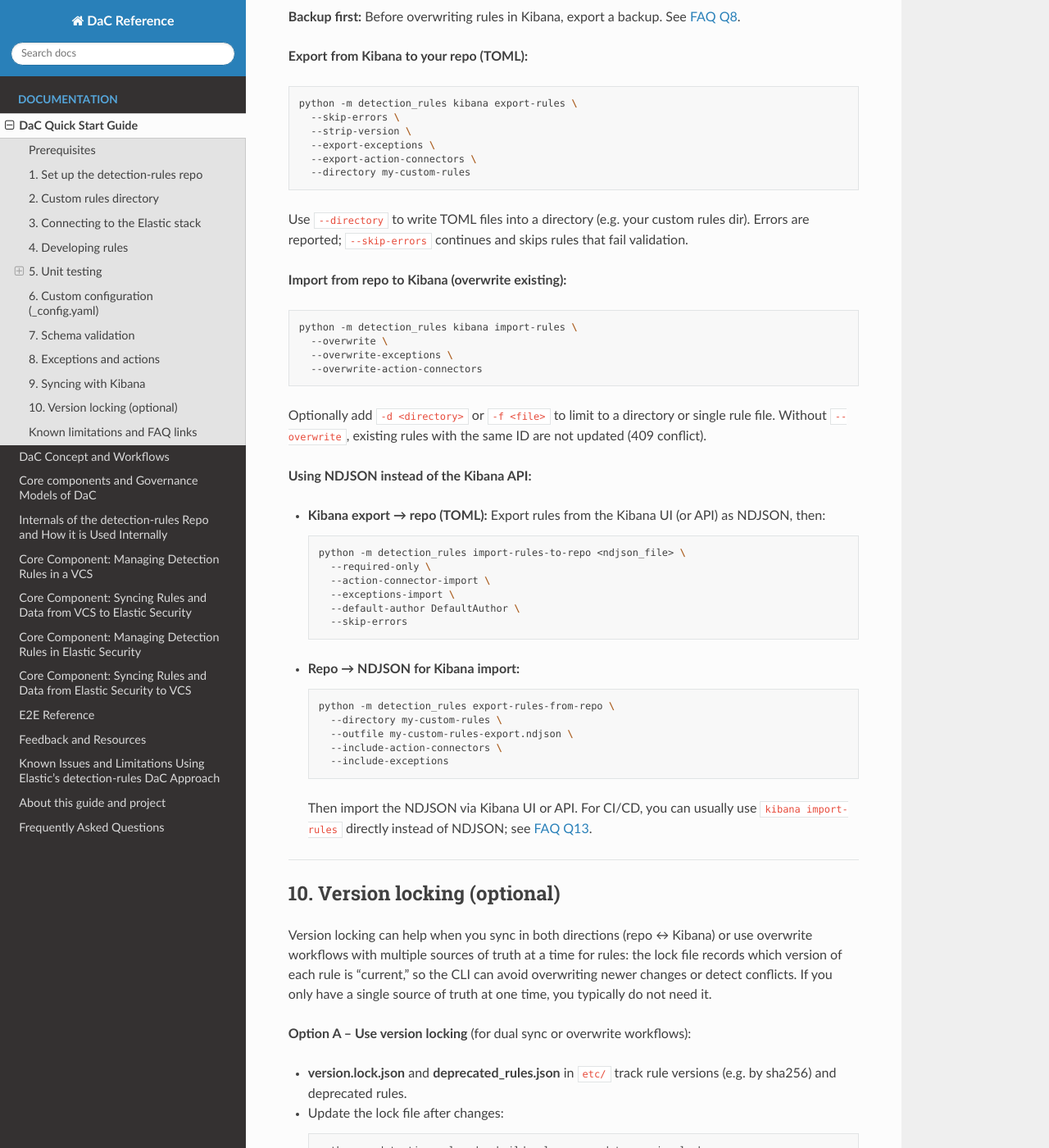
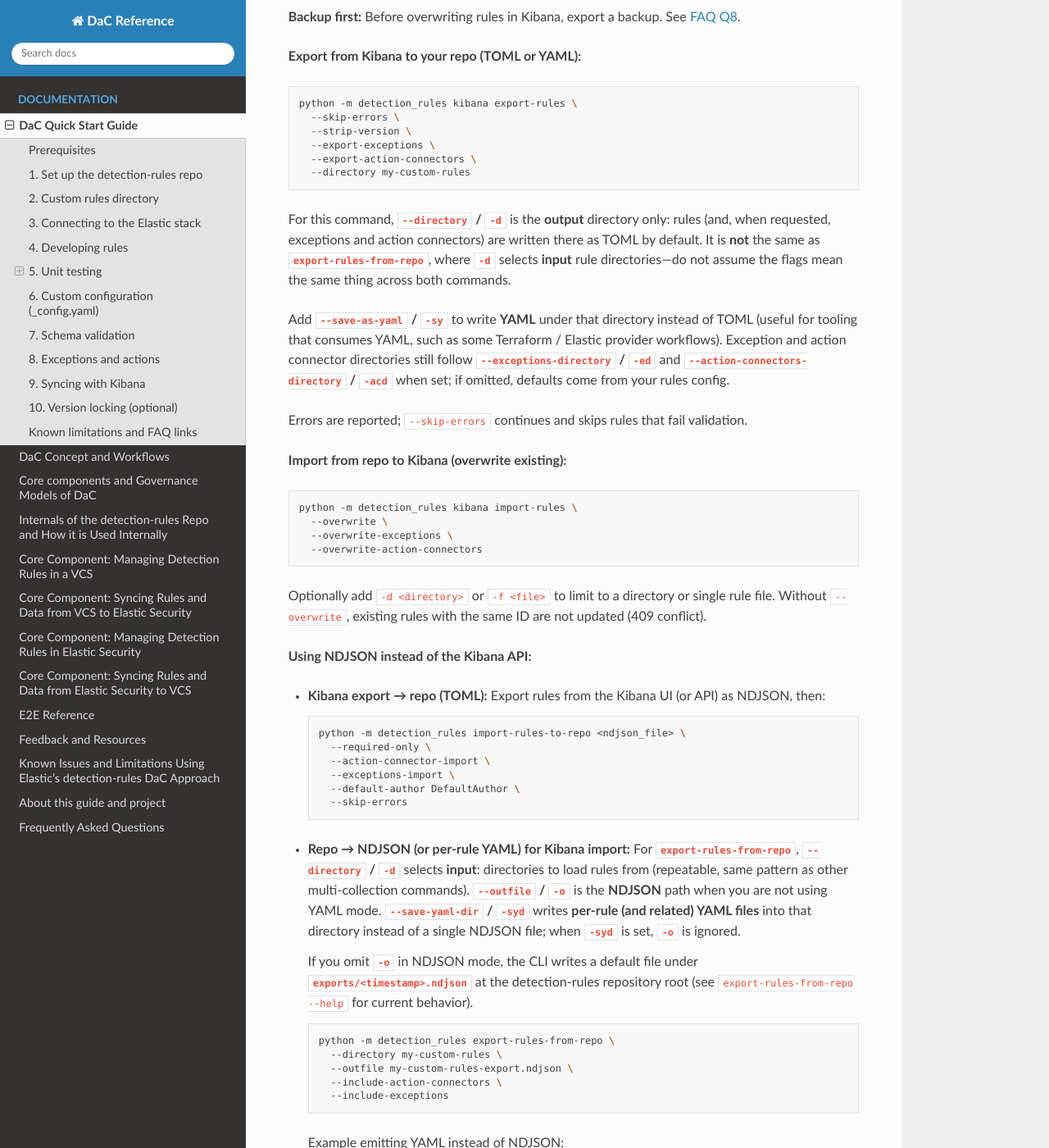
Before and after one commit to elastic/DaC-Reference, a Sphinx documentation site: the page built from docs/dac_quick_start_guide.md, in a window 1280 px wide and 1400 px high, scrolled down 8029 px. Shown: the whole window at 82% size. Built offline with Sphinx 7.4.7 and the Read the Docs theme 3.1.0, drawn with Linux system fonts in a browser that asks for light colours; some of the changed text lies outside the part shown.

Commit message:
[FR] Add updates for YAML support

````diff
--- a/docs/dac_quick_start_guide.md
+++ b/docs/dac_quick_start_guide.md
@@ -281,7 +281,7 @@ You can manage **exception lists** and **response actions** (and action connecto
 
 **Backup first:** Before overwriting rules in Kibana, export a backup. See [FAQ Q8](faq.md#q8-how-can-i-backup-my-rules-prior-to-overwriting-rules-in-kibana).
 
-**Export from Kibana to your repo (TOML):**
+**Export from Kibana to your repo (TOML or YAML):**
 ```bash
 python -m detection_rules kibana export-rules \
   --skip-errors \
@@ -290,7 +290,11 @@ python -m detection_rules kibana export-rules \
   --export-action-connectors \
   --directory my-custom-rules
 ```
-Use `--directory` to write TOML files into a directory (e.g. your custom rules dir). Errors are reported; `--skip-errors` continues and skips rules that fail validation.
+For this command, **`--directory` / `-d`** is the **output** directory only: rules (and, when requested, exceptions and action connectors) are written there as TOML by default. It is **not** the same as **`export-rules-from-repo`**, where **`-d`** selects **input** rule directories—do not assume the flags mean the same thing across both commands.
+
+Add **`--save-as-yaml` / `-sy`** to write **YAML** under that directory instead of TOML (useful for tooling that consumes YAML, such as some Terraform / Elastic provider workflows). Exception and action connector directories still follow **`--exceptions-directory` / `-ed`** and **`--action-connectors-directory` / `-acd`** when set; if omitted, defaults come from your rules config.
+
+Errors are reported; `--skip-errors` continues and skips rules that fail validation.
 
 **Import from repo to Kibana (overwrite existing):**
 ```bash
@@ -312,7 +316,11 @@ Optionally add `-d <directory>` or `-f <file>` to limit to a directory or single
     --default-author DefaultAuthor \
     --skip-errors
   ```
-- **Repo → NDJSON for Kibana import:**
+- **Repo → NDJSON (or per-rule YAML) for Kibana import:**
+  For **`export-rules-from-repo`**, **`--directory` / `-d`** selects **input**: directories to load rules from (repeatable, same pattern as other multi-collection commands). **`--outfile` / `-o`** is the **NDJSON** path when you are not using YAML mode. **`--save-yaml-dir` / `-syd`** writes **per-rule (and related) YAML files** into that directory instead of a single NDJSON file; when **`-syd`** is set, **`-o`** is ignored.
+
+  If you omit **`-o`** in NDJSON mode, the CLI writes a default file under **`exports/<timestamp>.ndjson`** at the detection-rules repository root (see `export-rules-from-repo --help` for current behavior).
+
   ```bash
   python -m detection_rules export-rules-from-repo \
     --directory my-custom-rules \
@@ -320,7 +328,18 @@ Optionally add `-d <directory>` or `-f <file>` to limit to a directory or single
     --include-action-connectors \
     --include-exceptions
   ```
-  Then import the NDJSON via Kibana UI or API. For CI/CD, you can usually use `kibana import-rules` directly instead of NDJSON; see [FAQ Q13](faq.md#q13-i-want-to-use-export-rules-from-repo-in-cicd-to-convert-a-newmodified-rule-from-toml-to-json-and-push-the-json-to-kibana-api-what-is-the-best-way-to-do-that).
+
+  Example emitting YAML instead of NDJSON:
+
+  ```bash
+  python -m detection_rules export-rules-from-repo \
+    --directory my-custom-rules \
+    --save-yaml-dir yaml_output/ \
+    --include-action-connectors \
+    --include-exceptions
+  ```
+
+  Then import the NDJSON via Kibana UI or API (or use the YAML with external tooling as appropriate). For CI/CD, you can usually use `kibana import-rules` directly instead of NDJSON; see [FAQ Q13](faq.md#q13-i-want-to-use-export-rules-from-repo-in-cicd-to-convert-a-newmodified-rule-from-toml-to-json-and-push-the-json-to-kibana-api-what-is-the-best-way-to-do-that).
 
 ---
 
````
Also changed, not shown: docs/core_component_syncing_rules_and_data_from_elastic_security_to_vcs.md (+2 -0 lines), docs/core_component_syncing_rules_and_data_from_vcs_to_elastic_security.md (+4 -0 lines), docs/etoe_reference_example.md (+2 -0 lines), docs/faq.md (+2 -2 lines).
